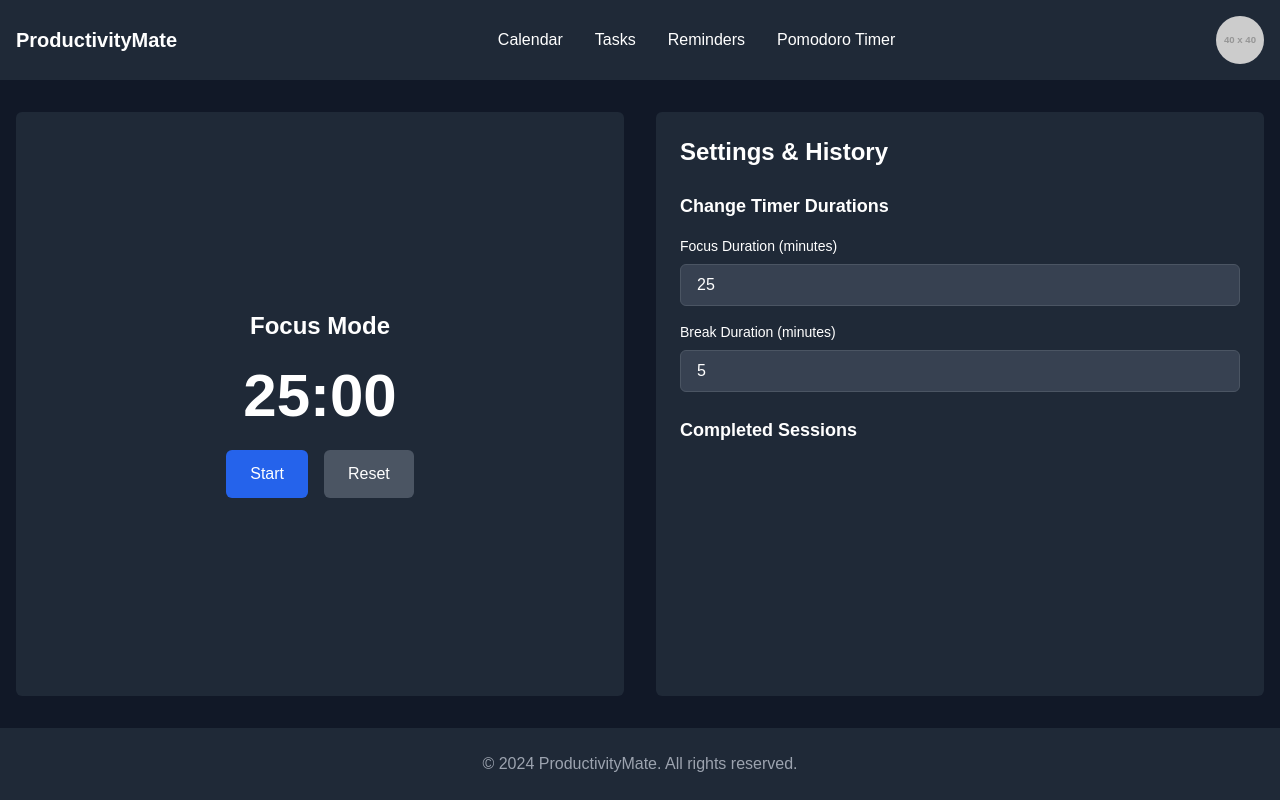
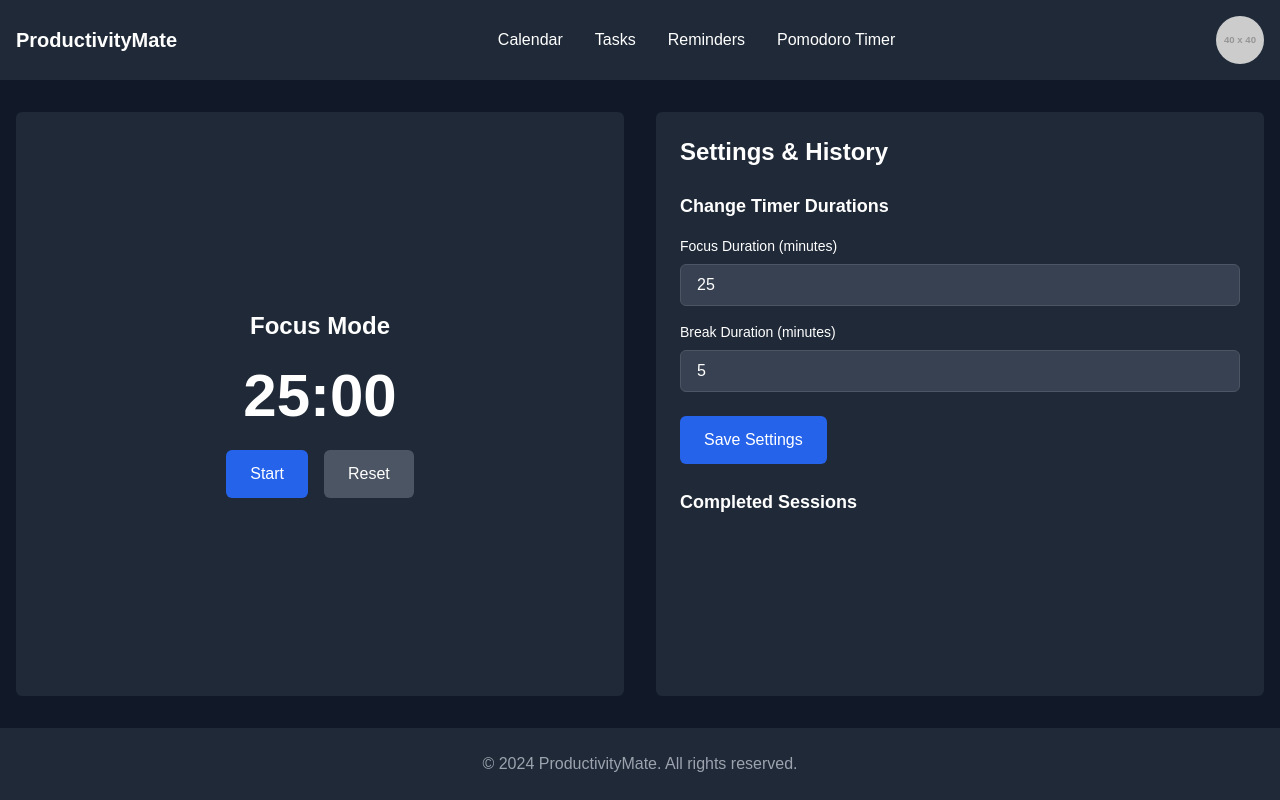
Before and after one commit to williamntlam/productivity-mate, a Next.js app in the folder frontend/: page /pomodoro-timer in a window 1280 px wide. Built offline with nearby package versions, Linux system fonts and the light colour scheme.

Commit message:
feat: added a 'save' button to the pomodoro timer page and when the user changes the minutes duration the timer on the left is automatically changed

```diff
--- a/frontend/pages/pomodoro-timer/index.tsx
+++ b/frontend/pages/pomodoro-timer/index.tsx
@@ -9,6 +9,7 @@ export default function PomodoroPage() {
   const [focusDuration, setFocusDuration] = useState(25); // Focus duration in minutes
   const [breakDuration, setBreakDuration] = useState(5); // Break duration in minutes
   const [completedSessions, setCompletedSessions] = useState<string[]>([]); // List of completed sessions
+  const [message, setMessage] = useState<string | null>(null); // Feedback message
 
   // Format time as MM:SS
   const formatTime = (time: number) => {
@@ -49,12 +50,45 @@ export default function PomodoroPage() {
     }
   }, [isRunning, timeLeft, isFocusMode, focusDuration, breakDuration]);
 
+  // Update Timer when Duration Changes
+  useEffect(() => {
+    if (!isRunning) {
+      setTimeLeft(isFocusMode ? focusDuration * 60 : breakDuration * 60);
+    }
+  }, [focusDuration, breakDuration, isFocusMode, isRunning]);
+
+  // Save Durations to Backend (Mock Implementation)
+  const saveSettings = async () => {
+    try {
+      // Simulate saving to backend
+      const response = await fetch("/api/settings", {
+        method: "POST",
+        headers: {
+          "Content-Type": "application/json",
+        },
+        body: JSON.stringify({
+          focusDuration,
+          breakDuration,
+        }),
+      });
+
+      if (!response.ok) {
+        throw new Error(`Error: ${response.status}`);
+      }
+
+      setMessage("Settings saved successfully!");
+    } catch (error) {
+      console.error("Error saving settings:", error);
+      setMessage("Failed to save settings. Please try again.");
+    } finally {
+      // Clear message after 3 seconds
+      setTimeout(() => setMessage(null), 3000);
+    }
+  };
+
   return (
     <div className="bg-gray-900 text-white min-h-screen flex flex-col h-screen">
-      {/* Navbar */}
       <Navbar />
-
-      {/* Main Content */}
       <main className="flex-1 flex max-w-full px-4 py-8 gap-8">
         {/* Timer Section */}
         <section className="flex flex-col bg-gray-800 p-6 rounded-md flex-1 h-full items-center justify-center">
@@ -81,6 +115,9 @@ export default function PomodoroPage() {
         {/* Settings and History Section */}
         <section className="flex flex-col bg-gray-800 p-6 rounded-md flex-1 h-full">
           <h2 className="text-2xl font-bold mb-6">Settings & History</h2>
+
+          {/* Feedback Message */}
+          {message && <div className="mb-4 text-yellow-400">{message}</div>}
 
           {/* Change Durations */}
           <div className="mb-6">
@@ -123,8 +160,18 @@ export default function PomodoroPage() {
             </div>
           </div>
 
+          {/* Save Button */}
+          <div className="flex gap-4">
+            <button
+              onClick={saveSettings}
+              className="bg-blue-600 hover:bg-blue-700 px-6 py-3 rounded-md font-medium"
+            >
+              Save Settings
+            </button>
+          </div>
+
           {/* Completed Sessions */}
-          <div>
+          <div className="mt-6">
             <h3 className="text-lg font-semibold mb-4">Completed Sessions</h3>
             <ul className="space-y-4 overflow-y-auto max-h-64">
               {completedSessions.map((session, index) => (
@@ -139,7 +186,6 @@ export default function PomodoroPage() {
           </div>
         </section>
       </main>
-
       <Footer />
     </div>
   );
```
